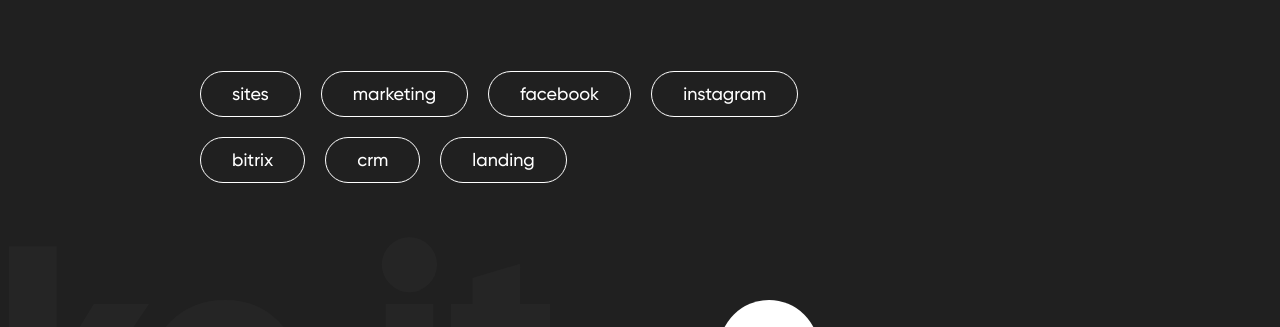
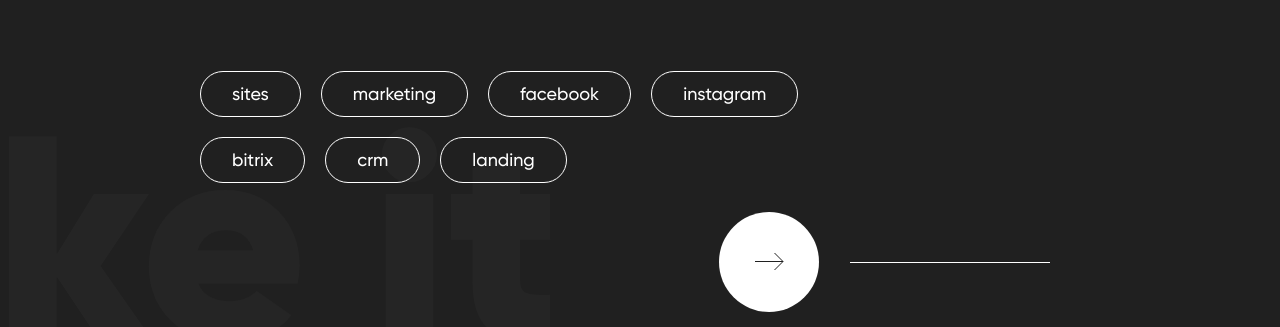
Before and after one commit to utavegu/make-it, a website: page source/index.html in a window 1280 px wide. Shown: the part 473-800 px from the top of the page. Drawn offline with Linux system fonts and the light colour scheme; files whose address does not match are found by name.

Commit message:
Поправил пиксель-перфект под десктопную ширину

```diff
--- a/source/less/blocks/header/solutions.less
+++ b/source/less/blocks/header/solutions.less
@@ -60,6 +60,12 @@
 
   .main-header__solutions-list {
     column-gap: 16px;
+    padding-bottom: 0;
+  }
+
+  .main-header__solutions-list::after {
+    bottom: -50px;
+    left: 500px;
   }
 
   .main-header__solution {
@@ -90,11 +96,10 @@
 
   .main-header__solutions-list::after {
     bottom: 50%;
-    right: -200px;
+    left: 650px;
     @media
     (max-width: 1600px) {
       bottom: -80px;
-      right: -120px
     }
   }
 
```
Also changed, not shown: source/css/style.css.
